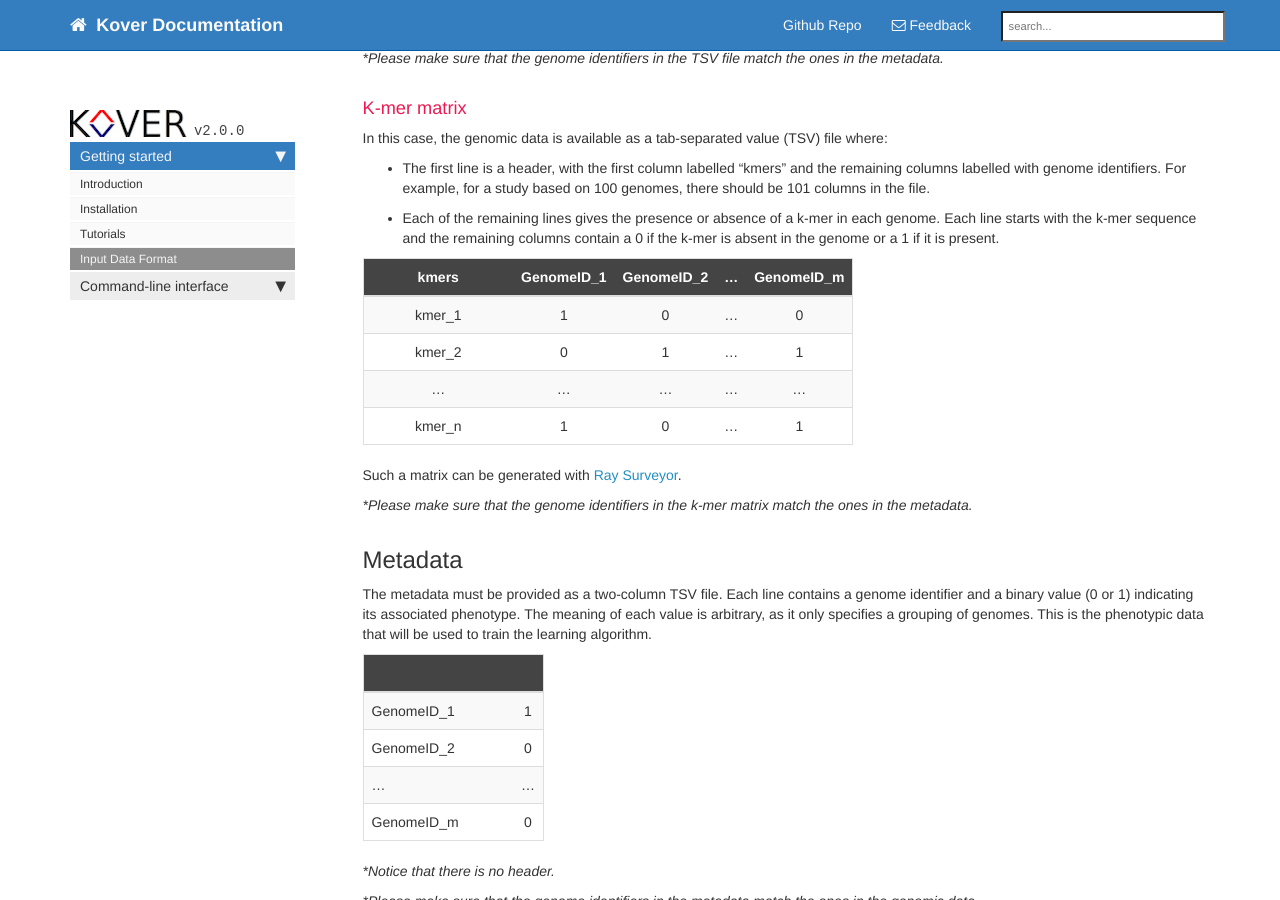
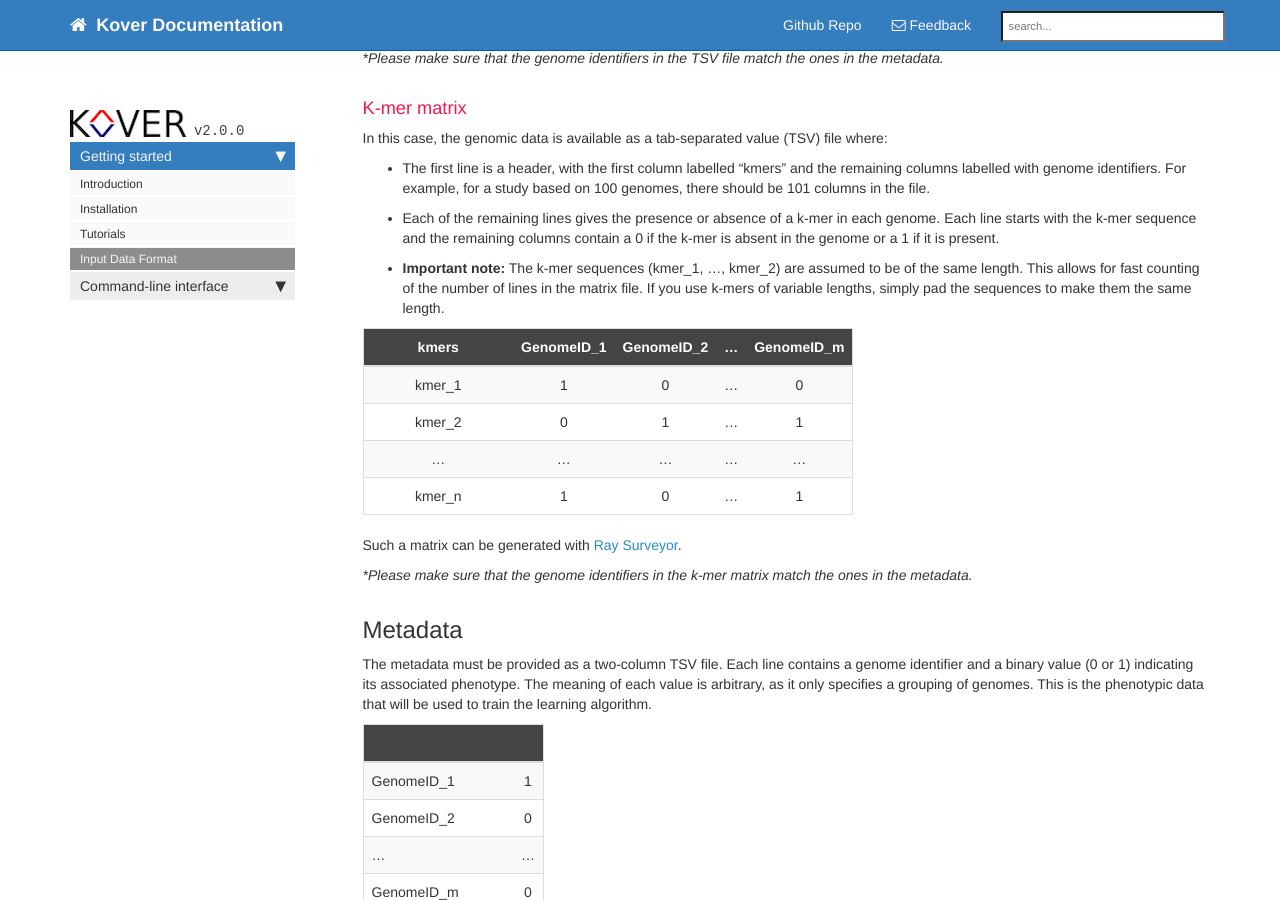
Before and after one commit to aldro61/kover, a Jekyll site: the page built from doc_input_formats.md, in a window 1280 px wide and 900 px high, scrolled down 1182 px. Built offline with Jekyll 4.4.1, drawn with Linux system fonts in a browser that asks for light colours; nearby versions of some CDN libraries; library files that are not in the unit come from our copies; Markdown is read by kramdown in place of the engine named in the settings; comment, search, counter and statistics services are not loaded.

Commit message:
Update doc_input_formats.md

```diff
--- a/doc_input_formats.md
+++ b/doc_input_formats.md
@@ -62,6 +62,8 @@ genome identifiers. For example, for a study based on 100 genomes, there should
 k-mer sequence and the remaining columns contain a 0 if the k-mer is absent in the genome or a 1 if it is
 present.
 
+* **Important note:** The k-mer sequences (kmer_1, ..., kmer_2) are assumed to be of the same length. This allows for fast counting of the number of lines in the matrix file. If you use k-mers of variable lengths, simply pad the sequences to make them the same length.
+
 | kmers | GenomeID_1 | GenomeID_2 | ... | GenomeID_m |
 | :-: | :-: | :-: | :-: | :-: |
 | kmer_1 | 1 | 0 | ... | 0 |
```
